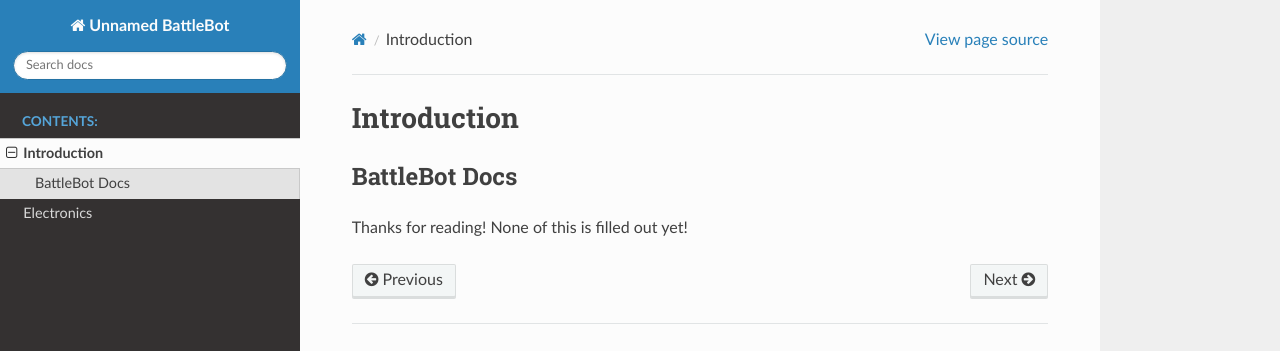
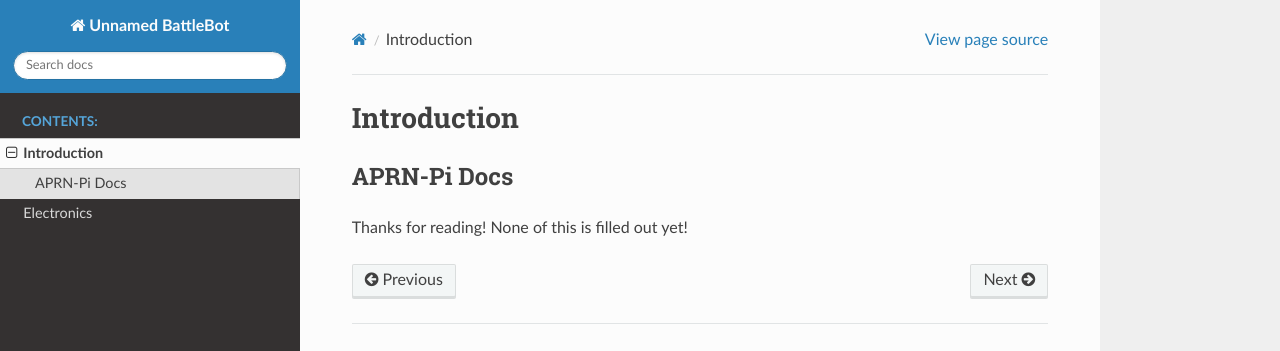
Before and after one commit to KenwoodFox/APRN-pi, a Sphinx documentation site: the page built from Docs/introduction/introduction.rst, in a window 1280 px wide. Shown: the top 351 px of the page. Built offline with Sphinx 7.4.7 and the Read the Docs theme 2.0.0, drawn with Linux system fonts in a browser that asks for light colours.

Commit message:
Fix some naming

```diff
--- a/Docs/electronics/electronics.rst
+++ b/Docs/electronics/electronics.rst
@@ -4,5 +4,5 @@ Electronics
 Schematics
 ==========
 
-.. image:: ../../_hardwareOutput/BattleBot_Motherboard-schematic.svg
+.. image:: ../../_hardwareOutput/APRN-Pi-schematic.svg
     :scale: 100%
--- a/Docs/introduction/introduction.rst
+++ b/Docs/introduction/introduction.rst
@@ -1,7 +1,7 @@
 Introduction
 ############
 
-BattleBot Docs
+APRN-Pi Docs
 ==============
 
 Thanks for reading! None of this is
```
Also changed, not shown: 2 other files.
